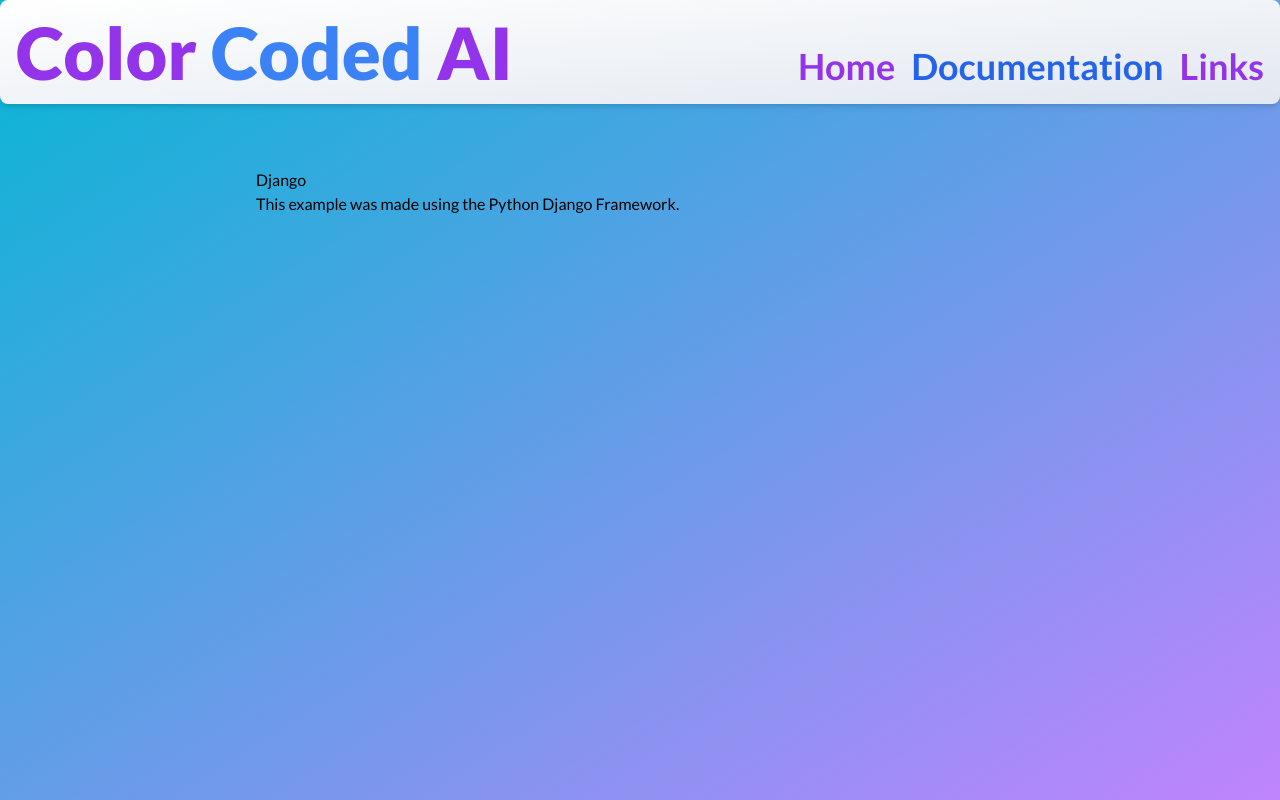
After one commit to GreeneGunnar14/django_openai_example_site, a Django app: page /docs in a window 1280 px wide. The commit adds this page. Run offline with Django 4.2, Linux system fonts and the light colour scheme.

Commit message:
add docs page

```diff
--- a/chatapp/static/output.css
+++ b/chatapp/static/output.css
@@ -613,6 +613,16 @@ video {
   margin-bottom: 2.75rem;
 }
 
+.my-12{
+  margin-top: 3rem;
+  margin-bottom: 3rem;
+}
+
+.my-16{
+  margin-top: 4rem;
+  margin-bottom: 4rem;
+}
+
 .mb-10{
   margin-bottom: 2.5rem;
 }
@@ -671,6 +681,14 @@ video {
   height: 16.666667%;
 }
 
+.h-4\/5{
+  height: 80%;
+}
+
+.h-3\/5{
+  height: 60%;
+}
+
 .max-h-48{
   max-height: 12rem;
 }
@@ -711,6 +729,10 @@ video {
 
 .w-4\/5{
   width: 80%;
+}
+
+.w-3\/5{
+  width: 60%;
 }
 
 .max-w-2xl{
--- a/chatapp/templates/chatapp/base.html
+++ b/chatapp/templates/chatapp/base.html
@@ -11,10 +11,10 @@
 <body class="min-h-screen bg-gradient-to-br from-cyan-500 to-purple-400 font-lato h-full">
   <div class="max-w-screen-xl mx-auto min-h-screen h-full">
     <header class="sticky top-0 flex flex-row justify-between rounded-lg bg-gradient-to-br from-white to-slate-200 shadow-md items-baseline">
-      <h1 class="p-4 text-7xl font-black text-purple-600">Color <span class="text-blue-500">Coded</span> AI</h1>
+      <a href="/" class="cursor-pointer"><h1 class="p-4 text-7xl font-black text-purple-600">Color <span class="text-blue-500">Coded</span> AI</h1></a>
       <nav class="p-4 flex gap-4 text-4xl">
         {% for link in nav_links %}
-        <a href="{{ link.name }}" class="h-fit font-bold {{ link.color }} hover:cursor-pointer hover:text-purple-800">{{ link.name }}</a>
+        <a href="{{ link.path }}" class="h-fit font-bold {{ link.color }} hover:cursor-pointer hover:text-purple-800">{{ link.name }}</a>
         {% endfor %}
       </nav>
     </header>
--- /dev/null
+++ b/chatapp/templates/chatapp/docs.html
@@ -0,0 +1,12 @@
+{% extends 'chatapp/base.html' %}
+
+{% block content %}
+  <div class="container x-auto w-3/5 mx-auto h-3/5 my-16">
+    <section class="intro">
+      <div class="django">
+        <h2>Django</h2>
+        <p>This example was made using the Python Django Framework.</p>
+      </div>
+    </section>
+  </div>
+{% endblock %}
--- a/chatapp/urls.py
+++ b/chatapp/urls.py
@@ -1,6 +1,7 @@
-from .views import index
+from .views import index, docs
 from django.urls import path
 
 urlpatterns = [
-  path('', index, name='Home')
+  path('', index, name='Home'),
+  path('docs', docs, name='Documentation')
 ]
--- a/chatapp/views.py
+++ b/chatapp/views.py
@@ -9,9 +9,9 @@ from openai_chatter.settings import API_KEY
 TEXT_PURP = 'text-purple-600'
 
 nav_dicts = [
-  {'name': 'Home', 'color': TEXT_PURP},
-  {'name': 'Documentation', 'color': TEXT_PURP},
-  {'name': 'Links', 'color': TEXT_PURP}
+  {'name': 'Home', 'color': TEXT_PURP, 'path': '/'},
+  {'name': 'Documentation', 'color': TEXT_PURP, 'path': 'docs'},
+  {'name': 'Links', 'color': TEXT_PURP, 'path': ''}
 ]
 
 # Create your views here.
@@ -37,3 +37,8 @@ def index(request):
   links = deepcopy(nav_dicts)
   links[0]['color'] = 'text-blue-600'
   return render(request, 'chatapp/index.html', {"prompt": prompt, "response": response, "display": display, "nav_links": links})
+
+def docs(request):
+  links = deepcopy(nav_dicts)
+  links[1]['color'] = 'text-blue-600'
+  return render(request, 'chatapp/docs.html', {"nav_links": links})
```
